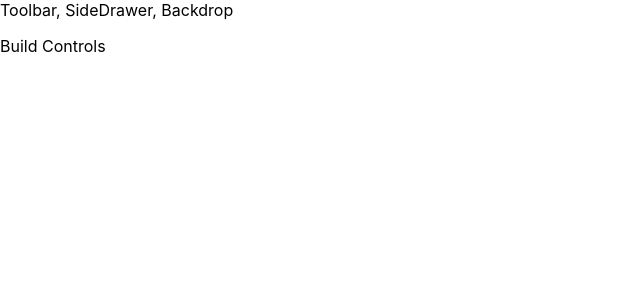
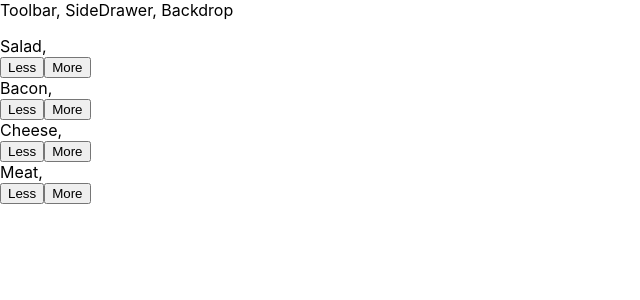
Before and after one commit to wisezt/react-acessingaserver, a React app: page / in a window 1280 px wide. Shown: the top 300 px of the page, without its empty margins (0-640 px from the left). Built offline with nearby package versions, Linux system fonts and the light colour scheme.

Commit message:
Tutorial 156 Adding BuildControls panel!

```diff
--- /dev/null
+++ b/src/components/Burger/BuildControls/BuildControls.js
@@ -0,0 +1,34 @@
+import React from 'react';
+
+import classes from './BuildControls.css';
+import BuildControl from './BuildControl/BuildControl.js';
+
+
+const controls =[
+    {label: 'Salad,', type: 'salad'},
+    {label: 'Bacon,', type: 'bacon'},
+    {label: 'Cheese,', type: 'cheese'},
+    {label: 'Meat,', type: 'meat'},
+
+];
+
+
+
+const buildControls = (props) => (
+    <div className={classes.BuildControls}>
+        {controls.map(ctrl =>(
+            <BuildControl key={ctrl.label} label={ctrl.label}/>
+
+
+            )
+        )}
+
+
+
+    </div>
+
+
+);
+
+
+export default buildControls;
--- a/src/containers/BurgerBuilder.js
+++ b/src/containers/BurgerBuilder.js
@@ -1,5 +1,6 @@
 import React, {Component} from 'react';
 import Burger from '../components/Burger/Burger.js';
+import BuildControls from '../components/Burger/BuildControls/BuildControls';
 
 class BugerBuider extends Component {
     state = {
@@ -17,7 +18,7 @@
         return (
             <>
                 <Burger ingredients={this.state.ingredients}/>
-                <div>Build Controls</div>
+                <BuildControls/>
             </>
         );
 
```
Also changed, not shown: src/components/Burger/BuildControls/BuilderControls.js (deleted, +0 -15 lines), src/components/Burger/BuildControls/BuildControls.css (renamed from src/components/Burger/BuildControls/BuilderControls.css).
